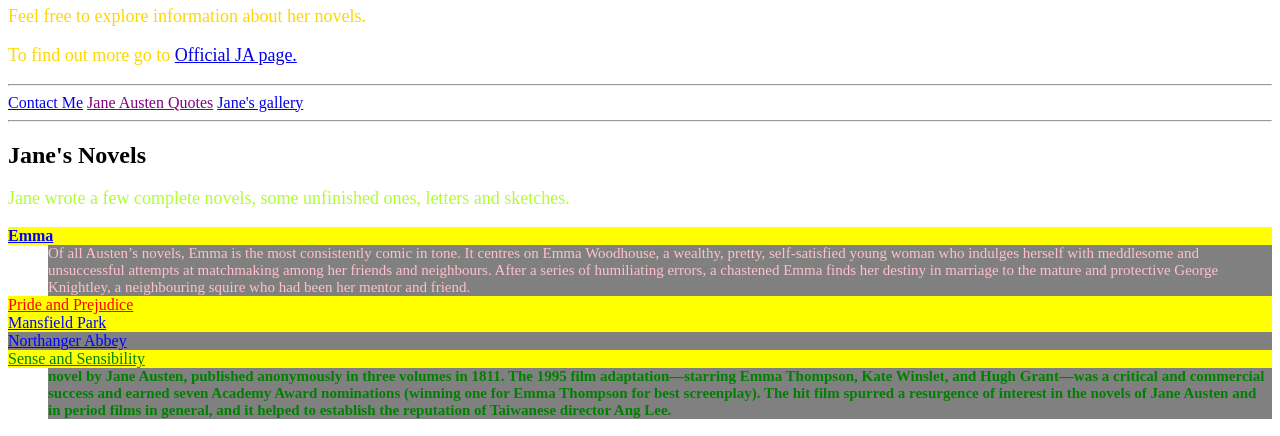
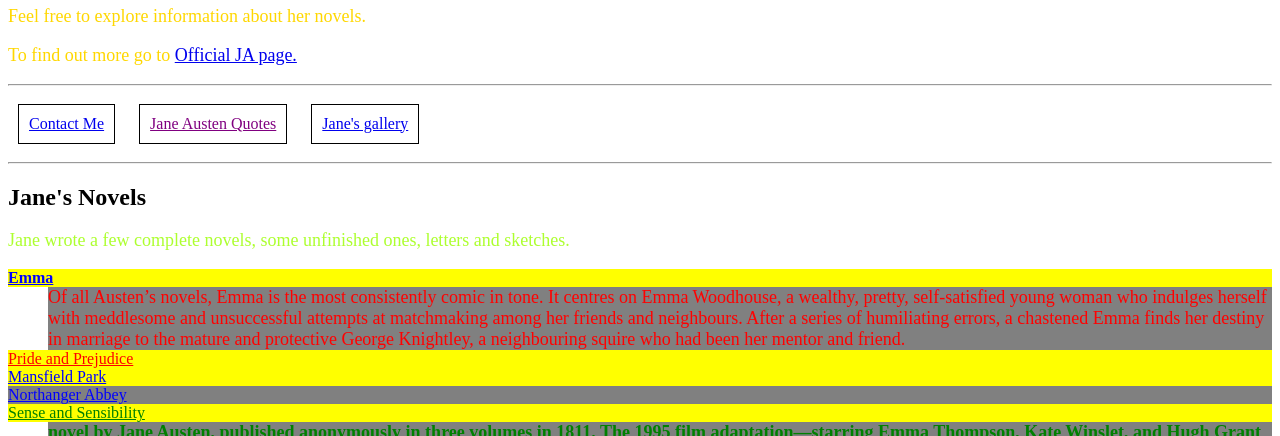
Before and after one commit to agkoryl/newprework, a plain HTML site: page index.html in a window 1280 px wide. Shown: the part 342-778 px from the top of the page. Drawn offline with Linux system fonts and the light colour scheme.

Commit message:
CSS features added

```diff
--- /dev/null
+++ b/font.css
@@ -0,0 +1,31 @@
+article {
+    font-family: arial, Arial, Helvetica, sans-serif;
+}
+/* Text decoration */
+h2 {
+    text-decoration: line-through;
+    font-weight: lighter;
+    font-family: "Yu Gothic";
+    color: #567398;
+    background-color: cornflowerblue;
+}
+article {
+    margin: 30px auto;
+    padding: 30px;
+    border: 2px solid black;
+    border-top-style: dashed;
+    height: 200px;
+}
+article a {
+    color: crimson;
+    text-decoration: none;
+    font-weight: bold;
+}
+article a:hover {
+    color: darkmagenta;
+    text-decoration: underline;
+}
+article p {
+    letter-spacing: 3px;
+    line-height: 24px;
+}
--- a/main.css
+++ b/main.css
@@ -14,6 +14,13 @@ p, dd {
 #welcome {
     font-size: 40px;
     color: darkgreen;
+}
+.navigation__element {
+    padding: 10px;
+    margin: 10px;
+    border: 1px solid black;
+    display: inline-block;
+}
 }
 /* Descendant selector */
 .novels dd {
```
Also changed, not shown: fontpractice.html (added, +28 -0 lines).
